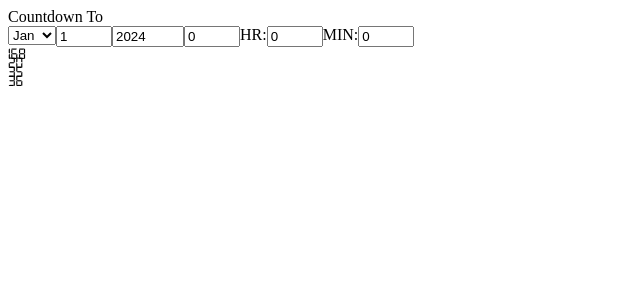
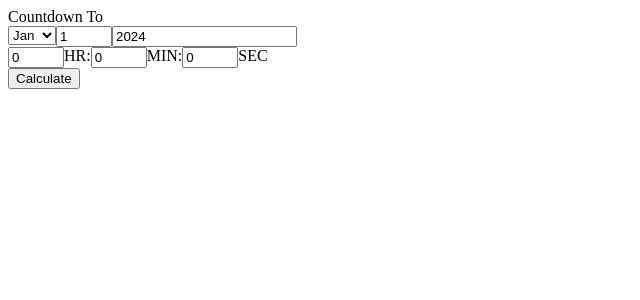
Before and after one commit to gcostello02/angular-countdown-timer, an Angular app: page / in a window 1280 px wide. Shown: the top 300 px of the page, without its empty margins (0-640 px from the left). Built offline with nearby package versions, Linux system fonts and the light colour scheme.

Commit message:
Buttons to change from input to display

```diff
--- a/src/app/app.component.css
+++ b/src/app/app.component.css
@@ -2,7 +2,12 @@
   font-size: xx-large;
 } */
 
-.input {
+.dayinput {
+  display: flex;
+  flex-direction: row;
+}
+
+.timeinput {
   display: flex;
   flex-direction: row;
 }
--- a/src/app/app.component.html
+++ b/src/app/app.component.html
@@ -1,5 +1,6 @@
 <div class="title">Countdown To</div>
-<div class="input">
+<div class="input" *ngIf="!displaying">
+  <div class="dayinput">
     <div class="monthDiv">
       <select name="months" (change)="setMonth($event)" id="month">
         <option value="0">Jan</option>
@@ -20,8 +21,10 @@
       <input type="number" min="1" max="31" value="1" (change)="setDay($event)" id="day">
     </div>
     <div class="yearDiv">
-    <input type="number" min="2023" max="2037" value="2024" (change)="setYear($event)" id="year">
+      <input type="number" min="new Date().getFullYear()" max="2037" value="2024" (change)="setYear($event)" id="year">
     </div>
+  </div>
+  <div class="timeinput">
     <div class="hourDiv">
       <input type="number" min="0" max="23" value="0" (change)="setHour($event)" id="hour">
     </div>
@@ -33,10 +36,14 @@
     <div class="secondDiv">
       <input type="number" min="0" max="59" value="0" (change)="setSecond($event)" id="second">
     </div>
+    <div>SEC</div>
   </div>
-<div class="display">
+  <button (click)="calculate()">Calculate</button>
+</div>
+<div class="display" *ngIf="displaying">
   <app-number [numberDisplayed]="daysLeft"></app-number>
   <app-number [numberDisplayed]="hoursLeft"></app-number>
   <app-number [numberDisplayed]="minutesLeft"></app-number>
   <app-number [numberDisplayed]="secondsLeft"></app-number>
+  <button (click)="changeInput()">Change Date</button>
 </div>
--- a/src/app/app.component.ts
+++ b/src/app/app.component.ts
@@ -7,13 +7,14 @@ import { Component } from '@angular/core';
 })
 export class AppComponent {
   title = 'angular-countdown-timer';
-  targetDate: Date = new Date(2024, 0, 1, 0, 0);
+  targetDate: Date = new Date(new Date().getFullYear()+1, 0, 1, 0, 0);
   currentDate: Date = new Date();
   secondsBetween: number = Math.floor((this.targetDate.getTime() - this.currentDate.getTime())/1000);
   daysLeft = Math.floor(this.secondsBetween / 86400);
   hoursLeft = Math.floor((this.secondsBetween % 86400) / 3600);
   minutesLeft = Math.floor(((this.secondsBetween % 86400) % 3600) / 60);
   secondsLeft = ((this.secondsBetween % 86400) % 3600) % 60;
+  displaying: boolean = false;
 
   setMonth(event: any) {
     if(event.target.value == 1 && this.targetDate.getDate() >= 29) {
@@ -34,7 +35,6 @@ export class AppComponent {
       this.targetDate.setMonth(event.target.value);
     }
     console.log(this.targetDate);
-    this.updateSeconds();
   }
 
   setDay(event: any) {
@@ -58,12 +58,10 @@ export class AppComponent {
         let dayInput = document.getElementById("day") as HTMLInputElement | null;
         dayInput ? dayInput.value = this.targetDate.getDate().toString() : null;
       }
-
     else {
       this.targetDate.setDate(event.target.value);
     }
     console.log(this.targetDate);
-    this.updateSeconds();
   }
 
   setYear(event: any) {
@@ -79,7 +77,6 @@ export class AppComponent {
     } else {
       this.targetDate.setFullYear(event.target.value);
       console.log(this.targetDate);
-      this.updateSeconds();
     }
   }
 
@@ -91,7 +88,6 @@ export class AppComponent {
     } else {
       this.targetDate.setHours(event.target.value);
       console.log(this.targetDate);
-      this.updateSeconds();
     }
   }
 
@@ -103,7 +99,6 @@ export class AppComponent {
     } else {
       this.targetDate.setMinutes(event.target.value);
       console.log(this.targetDate);
-      this.updateSeconds();
     }
   }
 
@@ -115,7 +110,6 @@ export class AppComponent {
     } else {
       this.targetDate.setSeconds(event.target.value);
       console.log(this.targetDate);
-      this.updateSeconds();
     }
   }
 
@@ -135,8 +129,15 @@ export class AppComponent {
     }
   }
 
-  update = setInterval(() => {
-    this.updateSeconds();
-  }, 1000);
+  calculate() {
+    this.displaying = true;
+    setInterval(() => {
+      this.updateSeconds();
+    }, 1000);
+  }
+
+  changeInput() {
+    this.displaying = false;
+  }
 
 }
```
Lines whose indentation alone changed are shown as unchanged.
